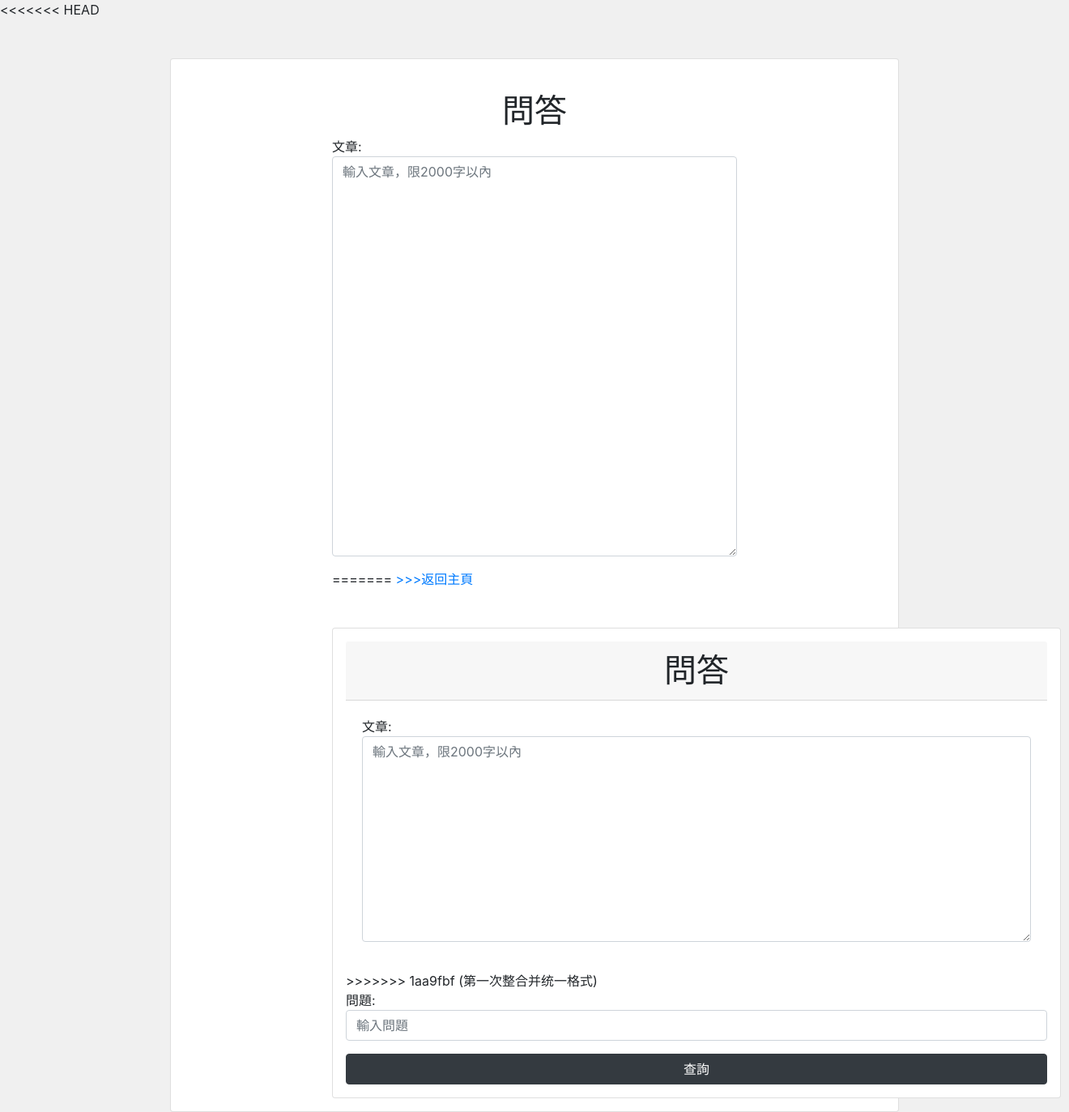
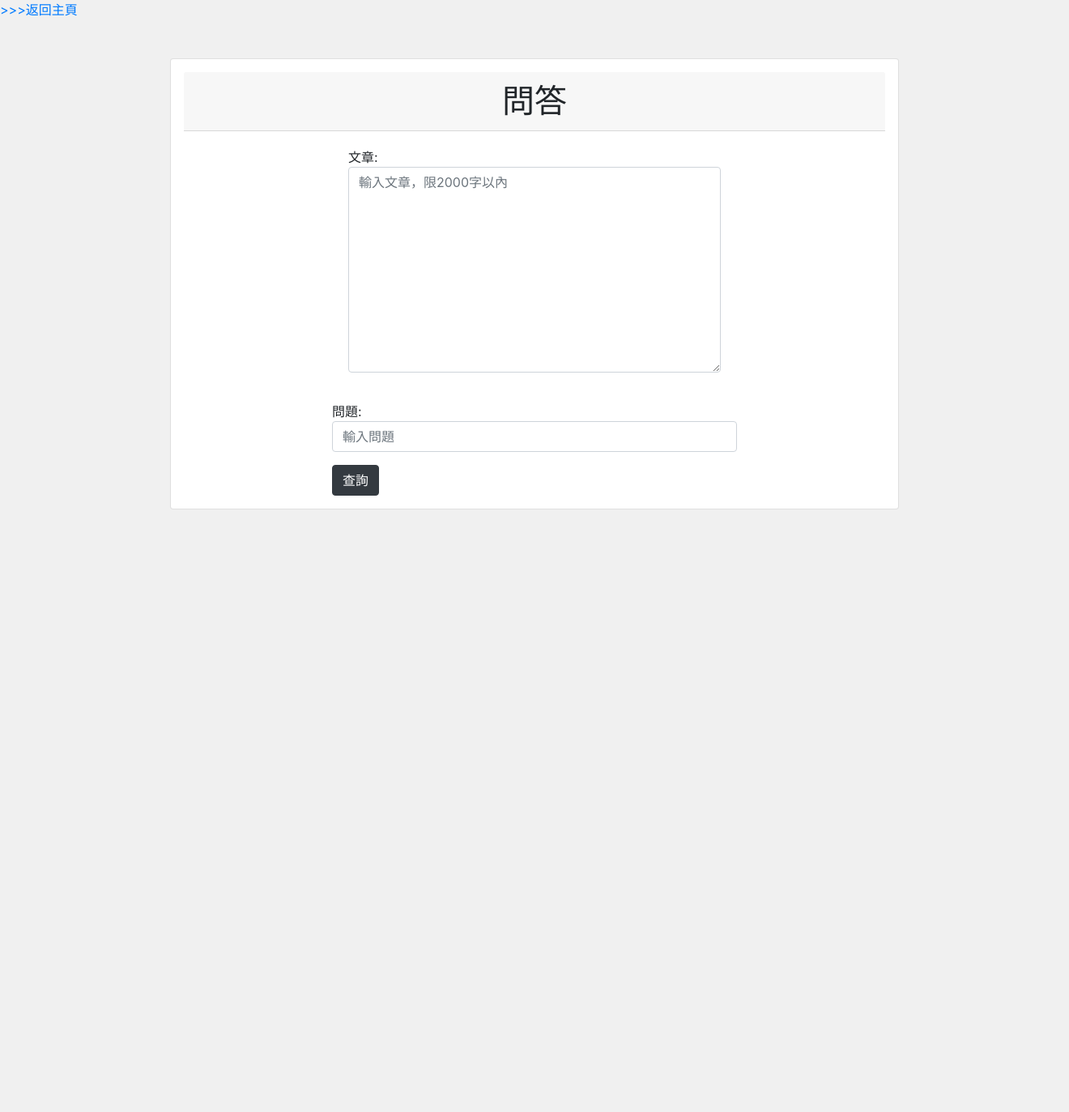
Before and after one commit to NaijiaChen/tpotoQA, a Flask app: page /question in a window 1320 px wide. Shown: the whole page at 81% size. After the commit the page ends 629 px from the top, so only its background shows below. Run offline with Flask 2, Linux system fonts and the light colour scheme; some libraries are stand-ins or nearby versions.

Commit message:
第一次整合与页面风格统一

```diff
--- a/templates/feedback.html
+++ b/templates/feedback.html
@@ -2,10 +2,7 @@
     <head>
         <title>Tpoto-Feedback</title>
         <!-- <link rel="stylesheet" href={{ url_for('static', filename='css/feedback.css') }} /> -->
-<<<<<<< HEAD
-=======
         <link rel="stylesheet" href="https://stackpath.bootstrapcdn.com/bootstrap/4.5.0/css/bootstrap.min.css">
->>>>>>> 1aa9fbf (第一次整合并统一格式)
     </head>
 
     <body style="background-color: #F0F0F0">
--- a/templates/index.html
+++ b/templates/index.html
@@ -39,10 +39,7 @@
                 <div class="d-flex justify-content-center">
                     <div class="text-center">
                         <h1 class="mx-auto my-0 text-uppercase">The Phantom of the Opera</h1>
-<<<<<<< HEAD
-=======
                         <br>
->>>>>>> 1aa9fbf (第一次整合并统一格式)
                         <a class="btn btn-primary" href="./question">Get Started</a>
                     </div>
                 </div>
--- a/templates/question.html
+++ b/templates/question.html
@@ -11,20 +11,6 @@
 </head>
 
 <body>
-<<<<<<< HEAD
-    <footer class="card mt-5 p-3">
-        <h1 class="mt-4 text-center">問答</h1>
-        <form class="form" method="POST" action="anser">
-
-            <div>
-                <div>
-                    <span>文章: </span>
-                </div>
-                <textarea class="input-group mb-3 form-control" name="content" required="required" cols="40" rows="20"
-                    placeholder="輸入文章，限2000字以內"></textarea>
-            </div>
-            <div class="">
-=======
     <a href="/">>>>返回主頁</a>
     <footer class="card mt-5 p-3">
         <h1 class="card-header" style="text-align: center">問答</h1>
@@ -37,7 +23,6 @@
                     placeholder="輸入文章，限2000字以內"></textarea>
             </div>
             <div>
->>>>>>> 1aa9fbf (第一次整合并统一格式)
                 <div>
                     <span>問題: </span>
                 </div>
```
Also changed, not shown: database.db.
